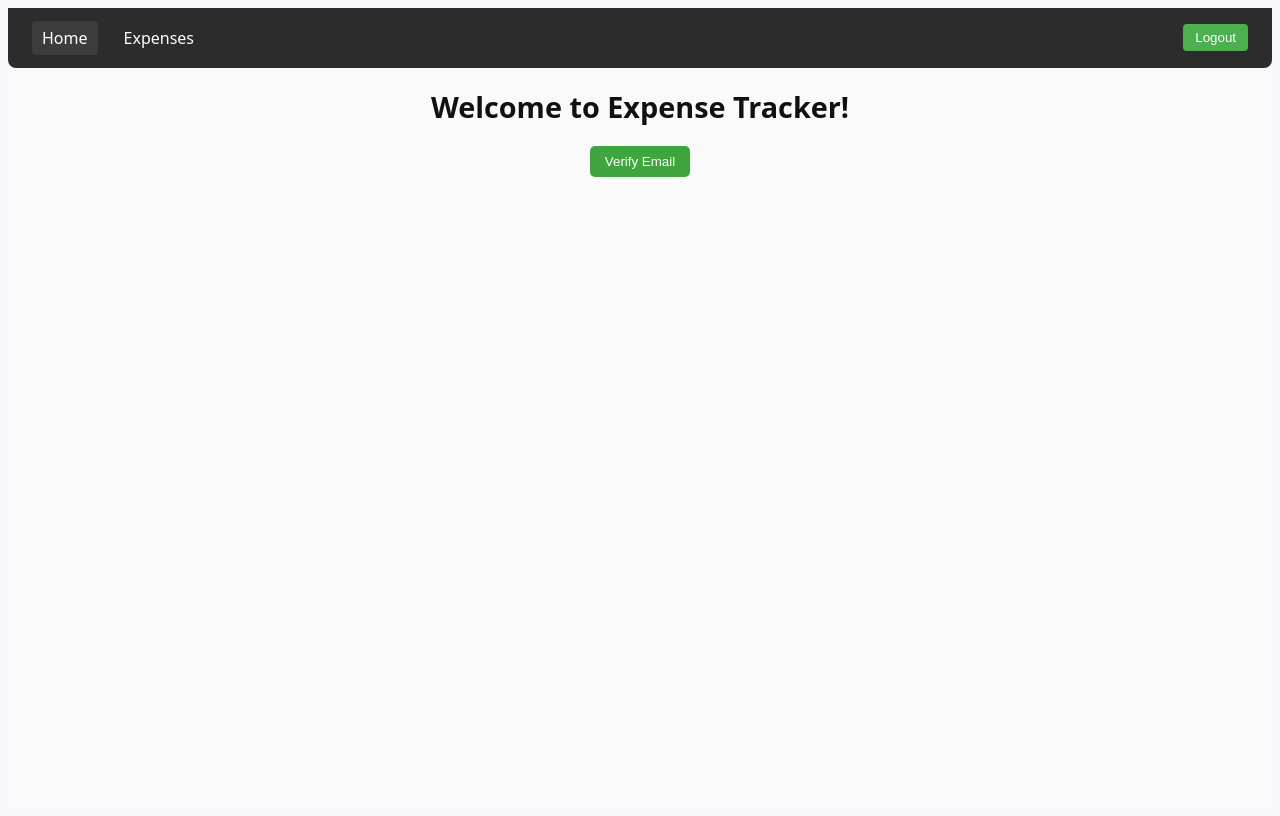
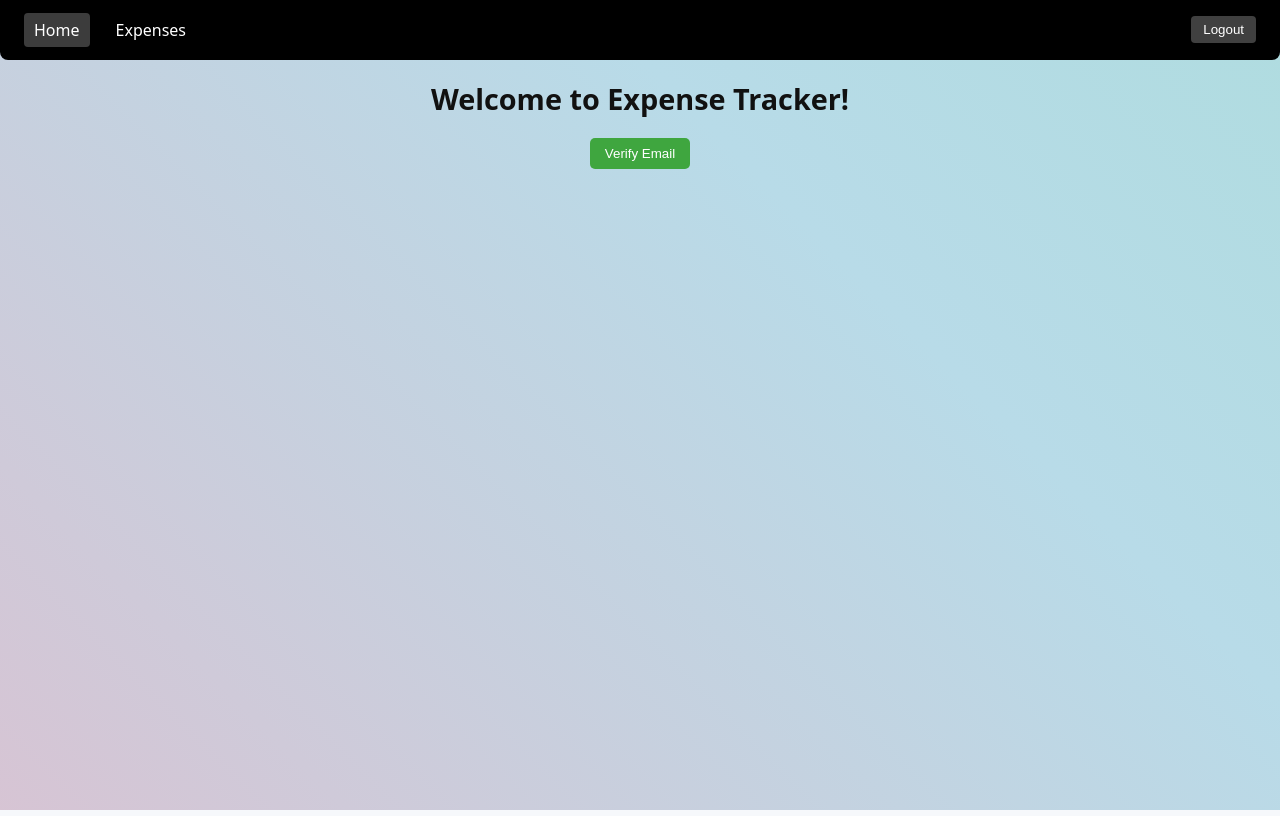
Before and after one commit to AbhayPatil-005/ReactJS-miniProjects, a React (Vite) app in the folder 13_Expense_Tracker_Project/: page / in a window 1280 px wide. Built offline with nearby package versions, Linux system fonts and the light colour scheme; sample sign-in values are in the browser's storage.

Commit message:
Added some Async tests with RTL and vitest

```diff
--- /dev/null
+++ b/13_Expense_Tracker_Project/src/components/Buttons/ThemeToggler.jsx
@@ -0,0 +1,17 @@
+import MoonIcon from '../icon/MoonIcon';
+import SunIcon from '../icon/SunIcon';
+import { useSelector, useDispatch } from 'react-redux';
+import { toggleTheme } from '../../store/themeSlice';
+
+
+function ThemeToggler() {
+    const dispatch = useDispatch();
+    const isDarkMode = useSelector(state => state.theme.mode);
+
+    return (
+        <button className="theme-tgl" onClick={() => dispatch(toggleTheme())}>
+            {isDarkMode== "light" ? <MoonIcon /> :<SunIcon /> }
+        </button>
+    );
+}
+export default ThemeToggler;
--- a/13_Expense_Tracker_Project/src/components/dashboard/ExpenseTracker.css
+++ b/13_Expense_Tracker_Project/src/components/dashboard/ExpenseTracker.css
@@ -18,6 +18,7 @@
   width: 20vw;
   height: 60vh;
   border: 1px solid var(--border);
+  border-radius: 10px;
   padding: 20px;
 }
 .col-2{
@@ -26,6 +27,7 @@
   scrollbar-color: var(--bg);
   height: 60vh;
   border: 1px solid var(--border);
+  border-radius: 10px;
   padding: 20px;
   width: 30vw;
 }
--- a/13_Expense_Tracker_Project/src/components/dashboard/NavBar.css
+++ b/13_Expense_Tracker_Project/src/components/dashboard/NavBar.css
@@ -3,7 +3,7 @@
   justify-content: space-between;
   align-items: center;
   padding: 0.8rem 1.5rem;
-  background-color: #2c2c2c;
+  background-color: var(--navbar);
   color: white;
   border-radius: 0 0 8px 8px;
 }
@@ -31,19 +31,30 @@
   display: flex;
   gap: 10px;
 }
-
-.navbar button {
-  background-color: #4caf50;
-  color: white;
+.logout-btn{
+  background-color: rgb(64, 64, 64);
+  color: rgb(255, 255, 255);
   border: none;
   border-radius: 4px;
   padding: 6px 12px;
   cursor: pointer;
   transition: background-color 0.2s ease;
 }
+.theme-tgl{
+  background-color: transparent;
+  border:none
+}
 
-.navbar button:hover {
-  background-color: #3b8e3e;
+.theme-tgl:hover{
+  background-color: transparent;
+}
+
+.theme-tgl:active {
+  transform: scale(0.90);
+}
+
+.logout-btn:hover {
+  background-color: rgb(255, 0, 0);
 }
 
 @media (max-width: 600px) {
--- a/13_Expense_Tracker_Project/src/components/dashboard/NavBar.jsx
+++ b/13_Expense_Tracker_Project/src/components/dashboard/NavBar.jsx
@@ -4,6 +4,7 @@ import { useHistory } from 'react-router-dom';
 import { useDispatch, useSelector } from 'react-redux';
 import { logout } from '../../store/authSlice';
 import { toggleTheme } from '../../store/themeSlice';
+import ThemeToggler from '../Buttons/ThemeToggler';
 
 const NavBar = () => {
     // const theme = useSelector((state)=>state.theme.mode);
@@ -24,11 +25,9 @@ const NavBar = () => {
         </div>
         <div className="navbar-right">
             { isPremium &&
-            <button onClick={() => dispatch(toggleTheme())}>
-                <svg xmlns="http://www.w3.org/2000/svg" height="24px" viewBox="0 -960 960 960" width="24px" fill="#e3e3e3"><path d="M480-360q50 0 85-35t35-85q0-50-35-85t-85-35q-50 0-85 35t-35 85q0 50 35 85t85 35Zm0 80q-83 0-141.5-58.5T280-480q0-83 58.5-141.5T480-680q83 0 141.5 58.5T680-480q0 83-58.5 141.5T480-280ZM200-440H40v-80h160v80Zm720 0H760v-80h160v80ZM440-760v-160h80v160h-80Zm0 720v-160h80v160h-80ZM256-650l-101-97 57-59 96 100-52 56Zm492 496-97-101 53-55 101 97-57 59Zm-98-550 97-101 59 57-100 96-56-52ZM154-212l101-97 55 53-97 101-59-57Zm326-268Z"/></svg>
-            </button>
+            <ThemeToggler/>
             }
-            <button onClick={logoutHandler}>Logout</button>
+            <button className="logout-btn" onClick={logoutHandler}>Logout</button>
         </div>
         </nav>
     );
--- /dev/null
+++ b/13_Expense_Tracker_Project/src/components/icon/MoonIcon.jsx
@@ -0,0 +1,5 @@
+function MoonIcon(){
+    return(<svg xmlns="http://www.w3.org/2000/svg" height="24px" viewBox="0 -960 960 960" width="24px" fill="#789DE5"><path d="M480-120q-150 0-255-105T120-480q0-150 105-255t255-105q14 0 27.5 1t26.5 3q-41 29-65.5 75.5T444-660q0 90 63 153t153 63q55 0 101-24.5t75-65.5q2 13 3 26.5t1 27.5q0 150-105 255T480-120Zm0-80q88 0 158-48.5T740-375q-20 5-40 8t-40 3q-123 0-209.5-86.5T364-660q0-20 3-40t8-40q-78 32-126.5 102T200-480q0 116 82 198t198 82Zm-10-270Z"/></svg>)
+}
+
+export default MoonIcon;
--- /dev/null
+++ b/13_Expense_Tracker_Project/src/components/icon/SunIcon.jsx
@@ -0,0 +1,5 @@
+function SunIcon(){
+    return(<svg xmlns="http://www.w3.org/2000/svg" height="24px" viewBox="0 -960 960 960" width="24px" fill="#DA954B"><path d="M480-360q50 0 85-35t35-85q0-50-35-85t-85-35q-50 0-85 35t-35 85q0 50 35 85t85 35Zm0 80q-83 0-141.5-58.5T280-480q0-83 58.5-141.5T480-680q83 0 141.5 58.5T680-480q0 83-58.5 141.5T480-280ZM200-440H40v-80h160v80Zm720 0H760v-80h160v80ZM440-760v-160h80v160h-80Zm0 720v-160h80v160h-80ZM256-650l-101-97 57-59 96 100-52 56Zm492 496-97-101 53-55 101 97-57 59Zm-98-550 97-101 59 57-100 96-56-52ZM154-212l101-97 55 53-97 101-59-57Zm326-268Z"/></svg>)
+}
+
+export default SunIcon;
--- a/13_Expense_Tracker_Project/src/index.css
+++ b/13_Expense_Tracker_Project/src/index.css
@@ -6,6 +6,7 @@
   --border: #ccc;
   --shadow: rgba(0, 0, 0, 0.1);
   --button: rgb(0, 138, 60);
+  --navbar:  rgb(0, 0, 0);
 }
 
 .dark-theme {
@@ -15,6 +16,7 @@
   --input-bg: #152033;
   --border: #7b6464;
   --shadow: rgba(0, 0, 0, 0.5);
+  --navbar: rgb(0, 0, 0);
 }
 
 body {
@@ -22,15 +24,47 @@ body {
   background-color: #f6f8fb;
   color: #111;
   transition: background-color 0.4s ease, color 0.4s ease;
+  margin:0;
 }
+@keyframes gradient {
+  0% {
+    background-position: 0% 50%;
+  }
+  50% {
+    background-position: 100% 50%;
+  }
+  100% {
+    background-position: 0% 50%;
+  }
+}
+.light-theme {
+  background: linear-gradient(
+    45deg,
+    rgb(255, 255, 144),
+    #e4af9f,
+    #e6b9ca,
+    #b8dbe8,
+    #9edecf
 
-.light-theme {
-  background-color: #f6f8fb;
+  );
+  background-size: 400% 400%;
+  animation: gradient 15s ease infinite;
+  padding-bottom: 10px;
   color: #111;
 }
 
 .dark-theme {
-  background-color: #0f1724;
+  background: linear-gradient(
+    45deg,
+    #7c4839,
+    #944c68,
+    #487a8c,
+    #478f7e,
+    rgb(134, 18, 130)
+  );
+  background-size: 400% 400%;
+  animation: gradient 15s ease infinite;
+  padding-bottom: 10px;
   color: #e6eef8;
 }
 
@@ -38,10 +72,6 @@ nav {
   background-color: rgba(0, 0, 0, 0.05);
   padding: 1rem 2rem;
   transition: background-color 0.3s ease;
-}
-
-.dark-theme nav {
-  background-color: rgba(255, 255, 255, 0.05);
 }
 
 .card {
```
Also changed, not shown: 1 other file (tests, documents, lock files or other folders).
